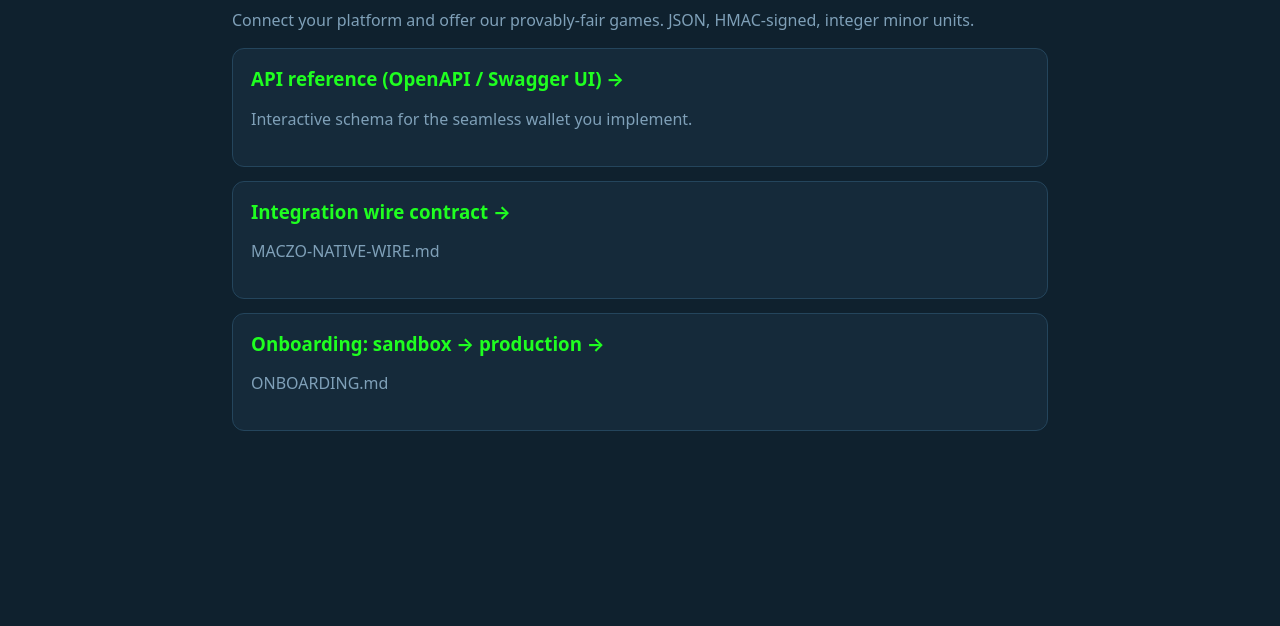
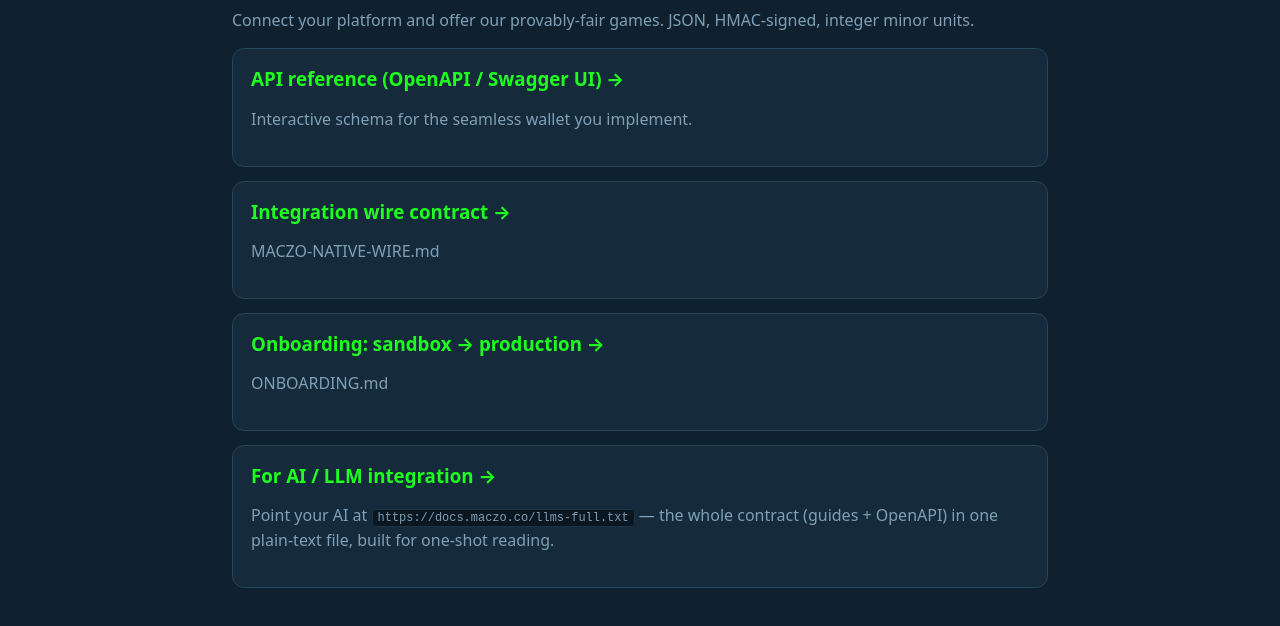
Before and after one commit to maczocono/maczo-originals-api-docs, a plain HTML site: page index.html in a window 1280 px wide. Shown: the part 162-788 px from the top of the page. Drawn offline with Linux system fonts and the light colour scheme; a web font is replaced by a local one.

Commit message:
Add llms.txt + llms-full.txt for one-URL AI integration

```diff
--- a/index.html
+++ b/index.html
@@ -20,4 +20,7 @@
 <div class=card><h3><a href="api.html">API reference (OpenAPI / Swagger UI) →</a></h3>
 <p class=muted>Interactive schema for the seamless wallet you implement.</p></div>
 <div class=card><h3><a href="maczo-native-wire.html">Integration wire contract →</a></h3><p class=muted>MACZO-NATIVE-WIRE.md</p></div><div class=card><h3><a href="onboarding.html">Onboarding: sandbox → production →</a></h3><p class=muted>ONBOARDING.md</p></div>
+<div class=card><h3><a href="llms.txt">For AI / LLM integration →</a></h3>
+<p class=muted>Point your AI at <code>https://docs.maczo.co/llms-full.txt</code> — the whole contract (guides + OpenAPI)
+in one plain-text file, built for one-shot reading.</p></div>
 </div></main></body></html>
```
Also changed, not shown: llms-full.txt (added), llms.txt (added).
